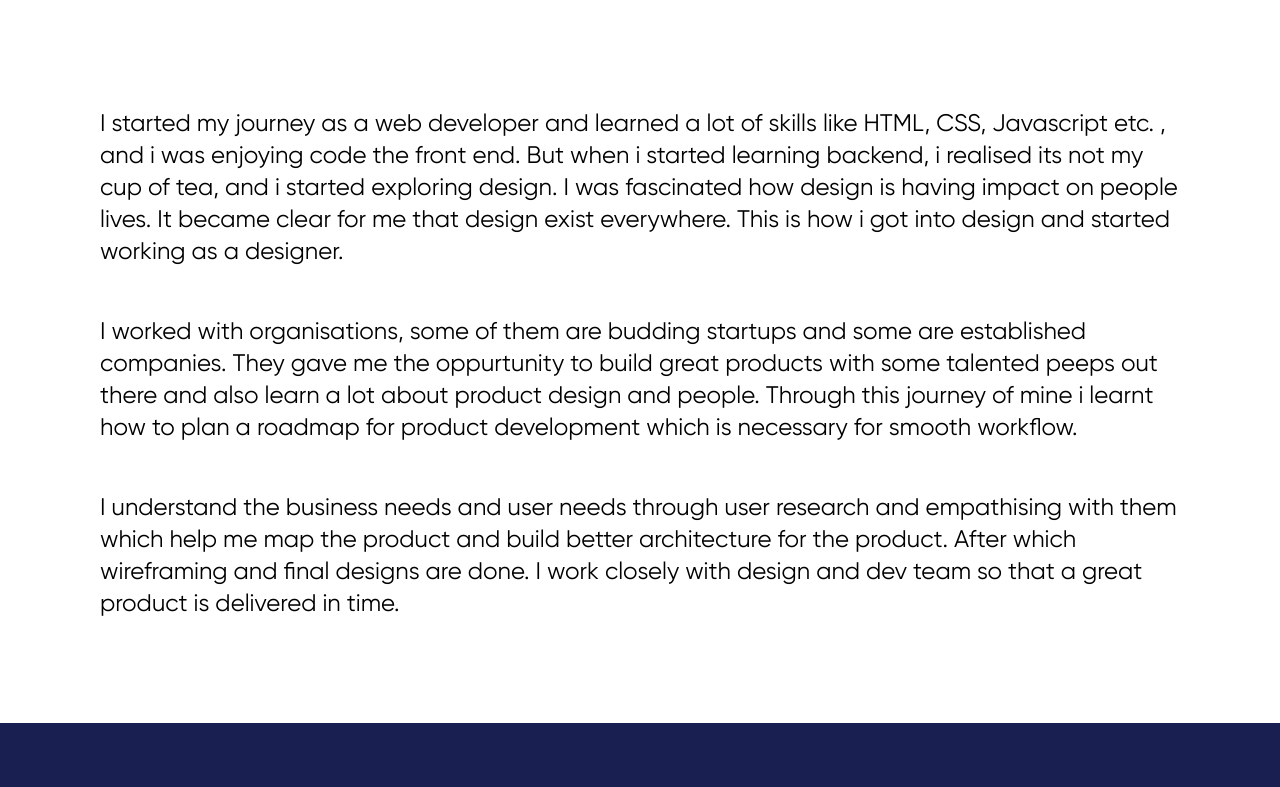
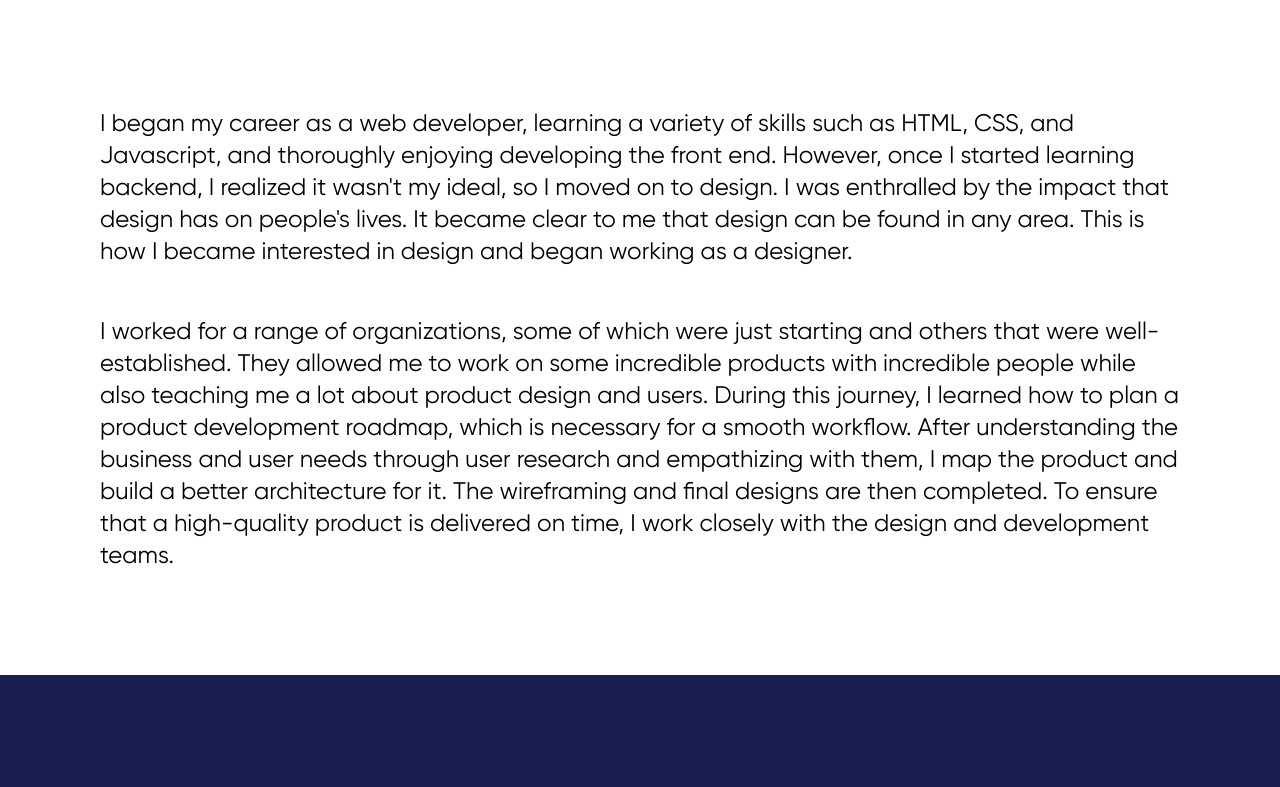
Before and after one commit to heytulsiprasad/satya-design, a Next.js app: page /about in a window 1280 px wide. Shown: the part 501-1288 px from the top of the page. Built offline with nearby package versions, Linux system fonts and the light colour scheme.

Commit message:
Update content in about page

```diff
--- a/data/data.js
+++ b/data/data.js
@@ -72,9 +72,8 @@ export const footerData = {
 }
 
 export const about = [
-  'I started my journey as a web developer and learned a lot of skills like HTML, CSS, Javascript etc. , and i was enjoying code the front end. But when i started learning backend, i realised its not my cup of tea, and i started exploring design. I was fascinated how design is having impact on people lives. It became clear for me that design exist everywhere. This is how i got into design and started working as a designer.',
-  'I worked with organisations, some of them are budding startups and some are established companies. They gave me the oppurtunity to build great products with some talented peeps out there and also learn a lot about product design and people. Through this journey of mine i learnt how to plan a roadmap for product development which is necessary for smooth workflow.',
-  'I understand the business needs and user needs through user research and empathising with them which help me map the product and build better architecture for the product. After which wireframing and final designs are done. I work closely with design and dev team so that a great product is delivered in time.',
+  "I began my career as a web developer, learning a variety of skills such as HTML, CSS, and Javascript, and thoroughly enjoying developing the front end. However, once I started learning backend, I realized it wasn't my ideal, so I moved on to design. I was enthralled by the impact that design has on people's lives. It became clear to me that design can be found in any area. This is how I became interested in design and began working as a designer.",
+  'I worked for a range of organizations, some of which were just starting and others that were well-established. They allowed me to work on some incredible products with incredible people while also teaching me a lot about product design and users. During this journey, I learned how to plan a product development roadmap, which is necessary for a smooth workflow. After understanding the business and user needs through user research and empathizing with them, I map the product and build a better architecture for it. The wireframing and final designs are then completed. To ensure that a high-quality product is delivered on time, I work closely with the design and development teams.',
 ]
 
 export const dev = {
```
